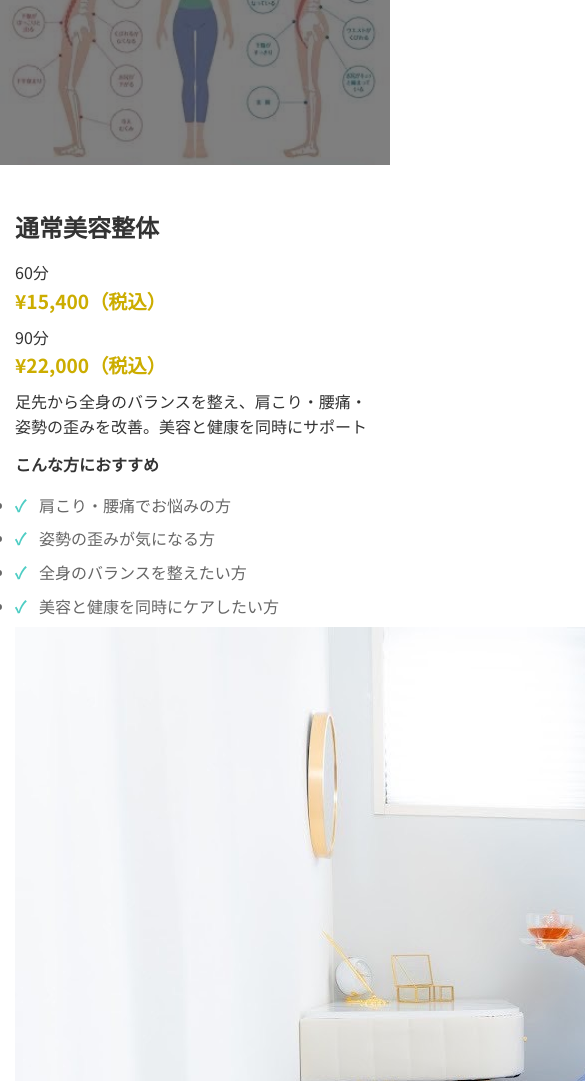
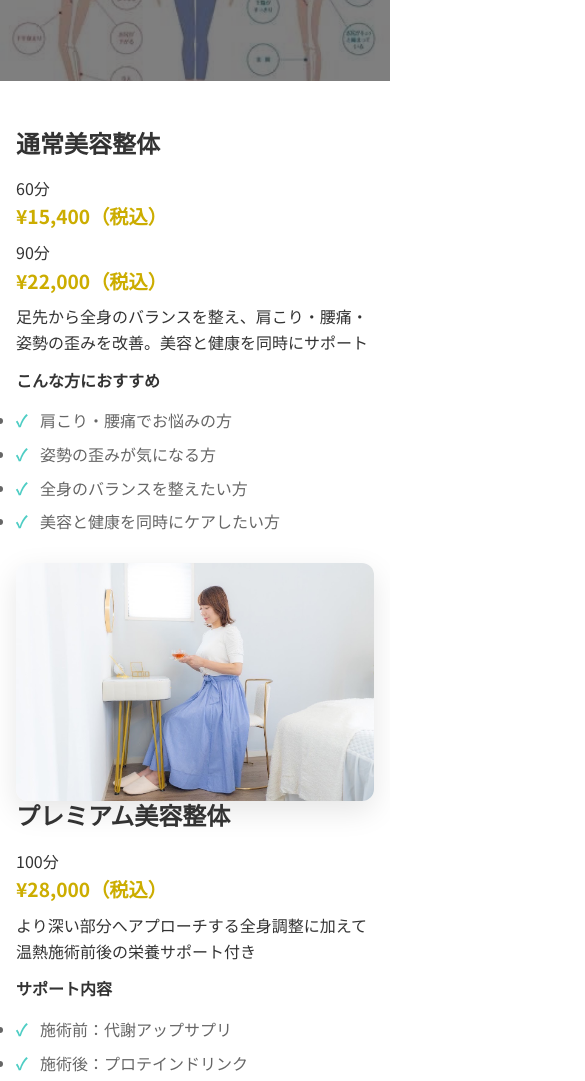
Before and after one commit to datareinShare/salon-website, a plain HTML site: page menu.html in a window 390 px wide. Shown: the part 337-1418 px from the top of the page, 585 px wide, since content can reach past the window. Drawn offline with Linux system fonts and the light colour scheme.

Commit message:
responsive edit

```diff
--- a/assets/css/style.css
+++ b/assets/css/style.css
@@ -987,3 +987,101 @@ section {
   .mobile-menu-toggle.active span:nth-child(2){opacity: 0;}
   .mobile-menu-toggle.active span:nth-child(3){transform: rotate(-45deg) translate(7px, -6px);}
 }
+
+/* ===============================
+   Responsive Images Patch (no color changes)
+   - 既存カラーコードは不変更。追記のみ。
+   - 画像のはみ出し防止 / 比率維持
+   - 2カラム→1カラム崩し（スマホ）
+   - メニュー詳細ページ想定の画像レイアウト補完
+   =============================== */
+
+/* すべての画像をコンテナ幅にフィット＆縦横比維持 */
+img {
+    max-width: 100%;
+    height: auto;
+    display: block;
+  }
+
+  /* 代表的な画像ラッパーはブロックとして扱う */
+  .about-image,
+  .vip-image,
+  .access-image,
+  .profile-image,
+  .menu-detail-image,
+  .page-header-image,
+  .flow-image {
+    display: block;
+  }
+
+  /* カードやプレビュー内の画像もはみ出さないように */
+  .menu-card img,
+  .about-image img,
+  .vip-image img,
+  .access-image img {
+    width: 100%;
+    height: auto;
+    border-radius: 10px;
+  }
+
+  /* メニュー詳細（menu.html想定）用の補完スタイル */
+  .menu-detail-content {
+    display: grid;
+    grid-template-columns: 1.1fr 0.9fr;
+    gap: 2rem;
+    align-items: center;
+  }
+  .menu-detail-image img {
+    width: 100%;
+    height: auto;
+    border-radius: 12px;
+    box-shadow: 0 10px 30px rgba(0,0,0,.10);
+  }
+
+  /* 100svh が使える環境ではヒーローの高さをより正確に */
+  @supports (height: 100svh) {
+    .hero { height: 100svh; }
+  }
+
+  /* スマホ最適化 */
+  @media (max-width: 768px) {
+    /* 2カラムのセクションは1カラムに */
+    .about-content,
+    .vip-content,
+    .access-content,
+    .profile-content,
+    .menu-detail-content {
+      grid-template-columns: 1fr;
+      gap: 1.25rem;
+    }
+
+    /* コンテナ左右の余白を少し広めに（既存指定を上書きしない程度） */
+    .container {
+      padding-left: 1rem;
+      padding-right: 1rem;
+    }
+
+    /* 見出し画像の高さをやや浅くして画面占有を抑える */
+    .page-header { height: 40vh; }
+
+    /* 丸画像は少し大きくして視認性を上げる */
+    .flow-image {
+      width: 120px;
+      height: 120px;
+      margin: 1rem auto 0;
+    }
+
+    /* プロフィール画像は小さめの正方形を維持（円形のまま） */
+    .profile-image img {
+      width: 180px;
+      height: 180px;
+    }
+  }
+
+  /* 極小画面のタップしやすさを改善 */
+  @media (max-width: 480px) {
+    .menu-card .btn,
+    .menu-detail-text a.btn {
+      padding: 0.9rem 1.1rem;
+    }
+  }
```
Also changed, not shown: product.html (+0 -1 lines).
